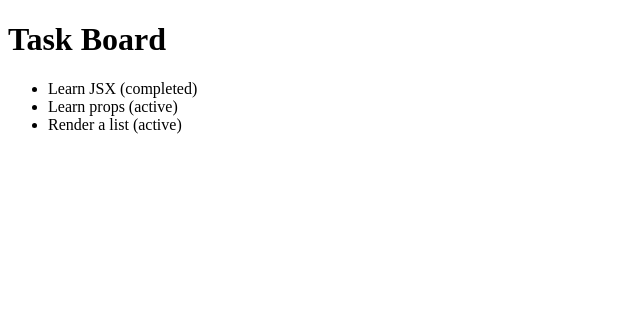
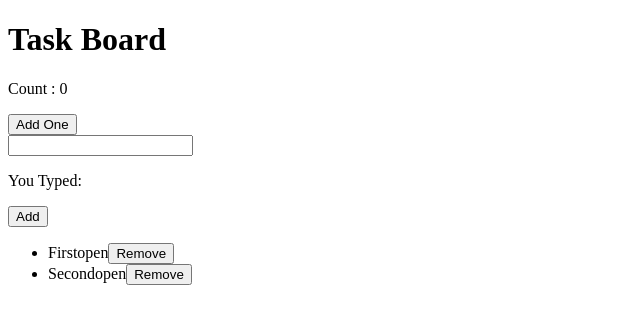
Before and after one commit to TalhaNaru/week-3, a React (Vite) app: page / in a window 1280 px wide. Shown: the top 324 px of the page, without its empty margins (0-640 px from the left). Built offline with nearby package versions, Linux system fonts and the light colour scheme.

Commit message:
(week-3): day 3 useState, controlled input, events and immutable updates

```diff
--- a/src/App.tsx
+++ b/src/App.tsx
@@ -1,17 +1,14 @@
-import type { Task } from './type';
-import { TaskList } from './components/TaskList';
-
-const sampletasks: Task[] = [
-  { id: '1', title: 'Learn JSX', completed: true, createdAt: 1 },
-  { id: '2', title: 'Learn props', completed: false, createdAt: 2 },
-  { id: '3', title: 'Render a list', completed: false, createdAt: 3 },
-];
+import { Counter } from './components/Counter';
+import { TextBox } from './components/TextBox';
+import { ImmutableDemo } from './components/ImmutableDemo';
 
 export default function App() {
   return (
     <>
       <h1>Task Board</h1>
-      <TaskList tasks={sampletasks} />
+      <Counter />
+      <TextBox />
+      <ImmutableDemo />
     </>
   );
 }
--- /dev/null
+++ b/src/components/Counter.tsx
@@ -0,0 +1,11 @@
+import { useState } from 'react';
+
+export function Counter() {
+  const [count, setcount] = useState(0);
+  return (
+    <div>
+      <p>Count : {count}</p>
+      <button onClick={() => setcount(count + 1)}>Add One</button>
+    </div>
+  );
+}
--- /dev/null
+++ b/src/components/ImmutableDemo.tsx
@@ -0,0 +1,46 @@
+import { useState } from 'react';
+
+type Item = { id: string; label: string; done: boolean };
+const startItems: Item[] = [
+  { id: '1', label: 'First', done: false },
+  { id: '2', label: 'Second', done: false },
+];
+
+export function ImmutableDemo() {
+  const [items, setItems] = useState<Item[]>(startItems);
+
+  function addItem() {
+    const next: Item = {
+      id: crypto.randomUUID(),
+      label: 'Another',
+      done: false,
+    };
+    setItems([...items, next]);
+  }
+  function toggleItem(id: string) {
+    setItems(
+      items.map((item) =>
+        item.id === id ? { ...item, done: !item.done } : item,
+      ),
+    );
+  }
+  function removeItem(id: string) {
+    setItems(items.filter((item) => item.id !== id));
+  }
+  return (
+    <div>
+      <button onClick={addItem}>Add</button>
+      <ul>
+        {items.map((item) => (
+          <li key={item.id}>
+            <span onClick={() => toggleItem(item.id)}>
+              {item.label}
+              {item.done ? 'done' : 'open'}
+            </span>
+            <button onClick={() => removeItem(item.id)}>Remove</button>
+          </li>
+        ))}
+      </ul>
+    </div>
+  );
+}
--- /dev/null
+++ b/src/components/TextBox.tsx
@@ -0,0 +1,16 @@
+import { useState } from 'react';
+import type { ChangeEvent } from 'react';
+
+export function TextBox() {
+  const [text, setText] = useState(' ');
+
+  function HandleChange(event: ChangeEvent<HTMLInputElement>) {
+    setText(event.target.value);
+  }
+  return (
+    <div>
+      <input type="Text" value={text} onChange={HandleChange} />
+      <p>You Typed:{text}</p>
+    </div>
+  );
+}
```
